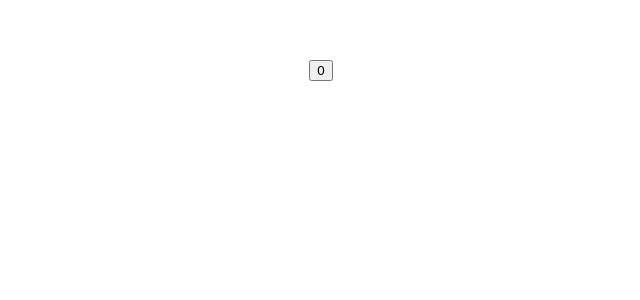
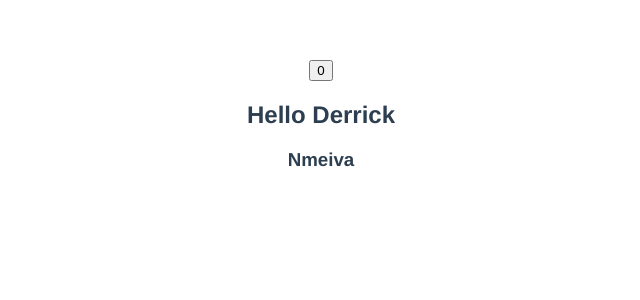
Before and after one commit to DerrickMbugua/vue-refresher, a Vue app: page / in a window 1280 px wide. Shown: the top 300 px of the page, without its empty margins (319-959 px from the left). Built offline with nearby package versions, Linux system fonts and the light colour scheme.

Commit message:
feat: text binding

```diff
--- a/src/App.vue
+++ b/src/App.vue
@@ -1,17 +1,21 @@
 <template>
-  <div id="app">
+
   <button @click="count++">{{ count }}</button>
-</div>
+  <h2>Hello {{ name }}</h2>
+  <h3 v-text="msg"></h3>
+
 </template>
 
 <script>
-import HelloWorld from './components/HelloWorld.vue'
+
 
 export default {
-  name: 'App',
+
   data() {
     return {
-      count: 0
+      count: 0,
+      name: "Derrick",
+      msg: "Nmeiva"
     }
   }
 }
```
